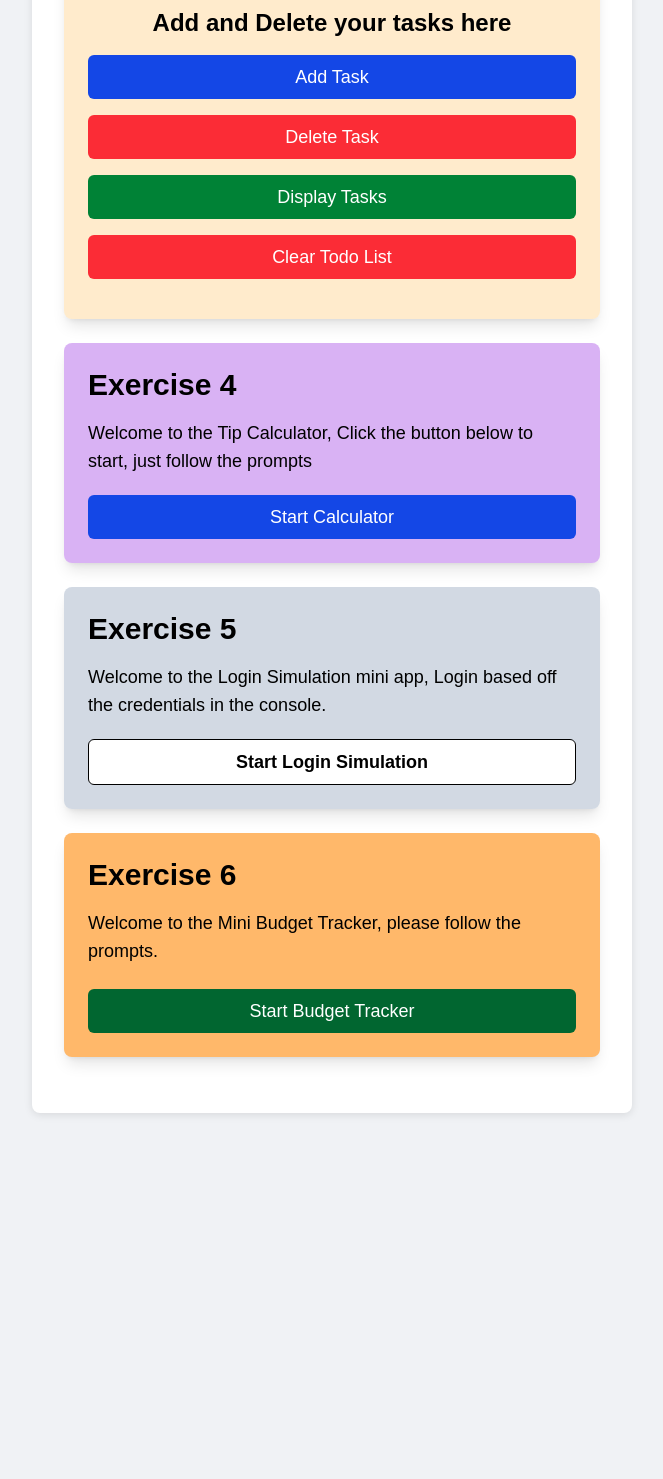
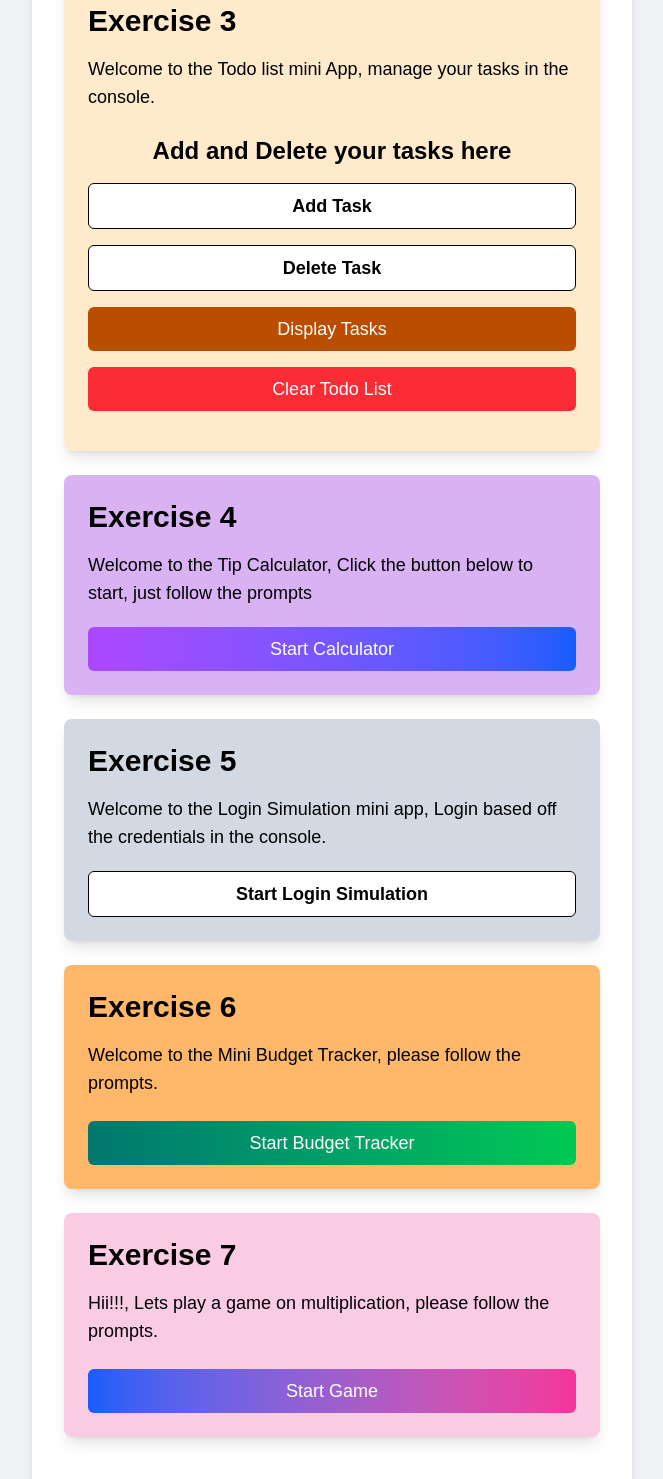
Before and after one commit to damilare-ojekunle/legacy25, a plain HTML site: page index.html in a window 1280 px wide. Shown: the part 981-2460 px from the top of the page, without its empty margins (308-971 px from the left). Before the commit the page ends 2126 px from the top, so only its background shows below. Drawn offline with nearby package versions, Linux system fonts and the light colour scheme.

Commit message:
Assignment Completion and Ui Update

```diff
--- a/index.html
+++ b/index.html
@@ -34,17 +34,17 @@
             Hi there !!! Click the button below to start the quiz. You have three questions to answer. Good luck!
           </p>
 
-          <div class="flex flex-col sm:flex-row items-center justify-center sm:gap-25 gap-4 sm:gap-10 mt-6 mb-4">
+          <div class="flex flex-col items-center justify-center gap-4 mt-6 mb-4">
             <button
               id="startQuiz"
-              class="w-full sm:w-auto bg-blue-700 rounded-md text-lg text-white py-2 px-4 hover:bg-blue-600"
+              class=" bg-white w-full text-black font-bold border border-grey-300 text-lg py-2 px-4 rounded-md hover:bg-blue-600 hover:border-none hover:text-white"
               onclick="quiz()"
             >
               Start Quiz
             </button>
             <button
               id="clearOutput"
-              class="w-full sm:w-auto bg-red-500 rounded-md text-white hover:bg-red-600 text-lg py-2 px-4"
+              class=" bg-white w-full text-black font-bold border border-grey-300 text-lg py-2 px-4 rounded-md hover:bg-red-600 hover:border-none hover:text-white"
               onclick="clearOutput()"
             >
               Clear Score
@@ -66,9 +66,9 @@
              Goodluck again...... you'd need it !!!
           </p>
 
-          <div class="mt-6 justify-center flex flex-col sm:flex-row items-center sm:gap-25 gap-4 sm:gap-10">
+          <div class="mt-6 justify-center flex flex-col items-center gap-4">
             <button
-              class="w-full sm:w-auto bg-green-700 rounded-md text-lg text-white py-2 px-4 hover:bg-green-600"
+              class=" bg-white w-full text-black font-bold border border-grey-300 text-lg py-2 px-4 rounded-md hover:bg-green-700 hover:border-none hover:text-white"
               id="startGuessingGame"
               onclick="startGuessingGame()"
             >
@@ -77,7 +77,7 @@
 
             <button
               id="clearOutput"
-              class="w-full sm:w-auto bg-red-500 rounded-md text-white hover:bg-red-600 text-lg py-2 px-4"
+              class=" bg-white w-full text-black font-bold border border-grey-300 text-lg py-2 px-4 rounded-md hover:bg-red-600 hover:border-none hover:text-white"
               onclick="clearOutput2()"
             >
               Clear
@@ -116,20 +116,20 @@
             <div class="mt-4 flex w-full flex-col gap-4 items-center justify-center">
               <button
                 id="addTodoButton"
-                class="bg-blue-700 w-full text-white text-lg py-2 px-4 rounded-md hover:bg-blue-600"
+                class=" bg-white w-full text-black font-bold border border-grey-300 text-lg py-2 px-4 rounded-md hover:bg-amber-600 hover:border-none hover:text-white"
                 onclick="addTask()"
               >
                 Add Task
               </button>
               <button
-                class="bg-red-500 w-full text-white text-lg py-2 px-4 rounded-md hover:bg-red-600"
+                class=" bg-white w-full text-black font-bold border border-grey-300 text-lg py-2 px-4 rounded-md hover:bg-red-600 hover:border-none hover:text-white"
                 onclick="deleteTask()"
               >
                 Delete Task
               </button>
 
               <button
-                class="bg-green-700 w-full text-white text-lg py-2 px-4 rounded-md hover:bg-green-600"
+                class="bg-amber-700 w-full text-white text-lg py-2 px-4 rounded-md hover:bg-amber-600"
                 onclick="displayTasks()"
               >
                 Display Tasks
@@ -156,7 +156,7 @@
 
           <div class="mt-5">
             <button
-              class=" bg-blue-700 w-full text-white text-lg py-2 px-4 rounded-md hover:bg-blue-600"
+              class="bg-gradient-to-r from-purple-500 to-blue-600 w-full text-white text-lg py-2 px-4 rounded-md hover:bg-blue-600"
               onclick="startTip()"
             >
               Start Calculator
@@ -191,7 +191,7 @@
 
           <button>
             <button
-              class="mt-6 bg-green-800 w-full text-white text-lg py-2 px-4 rounded-md hover:bg-green-700"
+              class="mt-6 bg-gradient-to-r from-teal-700 to-green-500 w-full text-white text-lg py-2 px-4 rounded-md hover:bg-green-700"
               onclick="startBudgetTracker()"
             >
               Start Budget Tracker
@@ -200,6 +200,22 @@
         </div>
 
         <!--Excercise 7-->
+        <div class="flex flex-col bg-pink-600/20 p-6 rounded-lg shadow-lg mb-6 w-full max-w-3xl mx-auto">
+          <h2 class="text-2xl sm:text-3xl font-semibold mb-4 text-center sm:text-left">Exercise 7</h2>
+          <p class="text-base sm:text-lg text-center sm:text-left">
+            Hii!!!, Lets play a game on multiplication, please follow the prompts.
+          </p>
+
+          <button>
+            <button
+              class="mt-6 bg-gradient-to-r from-blue-600 to-pink-500 w-full text-white text-lg py-2 px-4 rounded-md hover:bg-teal-700"
+              onclick="startGame()"
+            >
+              Start Game
+            </button>
+          </button>
+        </div>
+
     </div>
     <script src="index.js">
       // Write your JavaScript here
--- a/index.js
+++ b/index.js
@@ -221,7 +221,7 @@ function loginSimulation() {
             break;
         } else {
             userFound = false;
-            console.log("Access Granted for user: " + username);
+            console.log("Access Denied: " + username);
             alert("Login failed! Incorrect username or password.");
             break;
         }
@@ -265,3 +265,63 @@ function startBudgetTracker() {
         alert(`Your total expenses are: ${total}. You have ${income - total} left from your income.`);
     }
 }
+
+// Excercise 7 Solution
+function startGame(){
+    const number_1 = Math.floor(Math.random() * 10) + 1;
+    const number_2 = Math.floor(Math.random() * 10) + 1;
+    const answer = String(number_1 * number_2);
+    let tries = 3;
+
+    alert(
+        "Welcome to the Multiplication game" + "\n" +
+        "Enter the result of the multiplication of the next prompt" + "\n" +
+        "You have Three (3) tries" + "\n" +
+        "Goodluck"
+    )
+
+    for (let i=0; i < tries; i++){
+        let attempts = (tries - (i+1));
+
+        const user_answer = prompt(
+        " What is the answer to:" + "\n" + "\n" +
+        `${number_1} X ${number_2}`
+        );
+
+        if (isNaN(user_answer) || user_answer.trim() === "") {
+            alert("Please enter a valid number.");
+            i--;
+            continue;
+        }
+
+        if (user_answer !== answer) {
+            if (attempts == 0){
+                alert(
+                    "Game Over !!!!" + "\n" +
+                    `The correct answer was ${answer}` + "\n" +
+                    "Lets play again, Click Start Game"
+                )
+                break
+            }
+            if ((attempts == 3) || (attempts == 2))
+            alert(
+                "Wrong Answer, Try again" + "\n" +
+                `Attempts left: ${attempts}`
+            )
+            if (attempts == 1){
+                alert("Wrong Answer, Last Attempt")
+            }
+            continue
+        }
+
+        if (user_answer === answer) {
+            alert(
+                "You are correct, Welldone !!" + "\n" +
+                `Attempts: ${i+1}` + "\n" +
+                "Lets Play again !!"
+                )
+            break
+        }
+    }
+
+}
```
